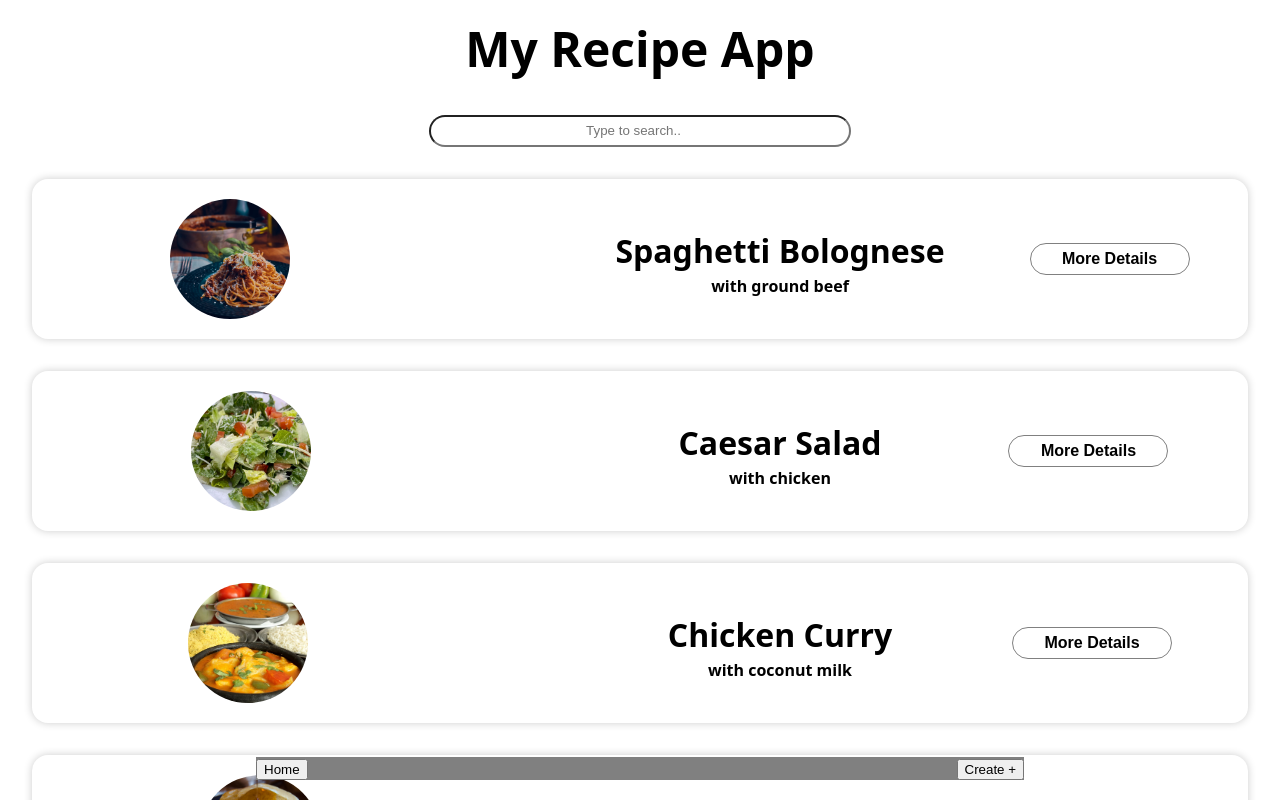
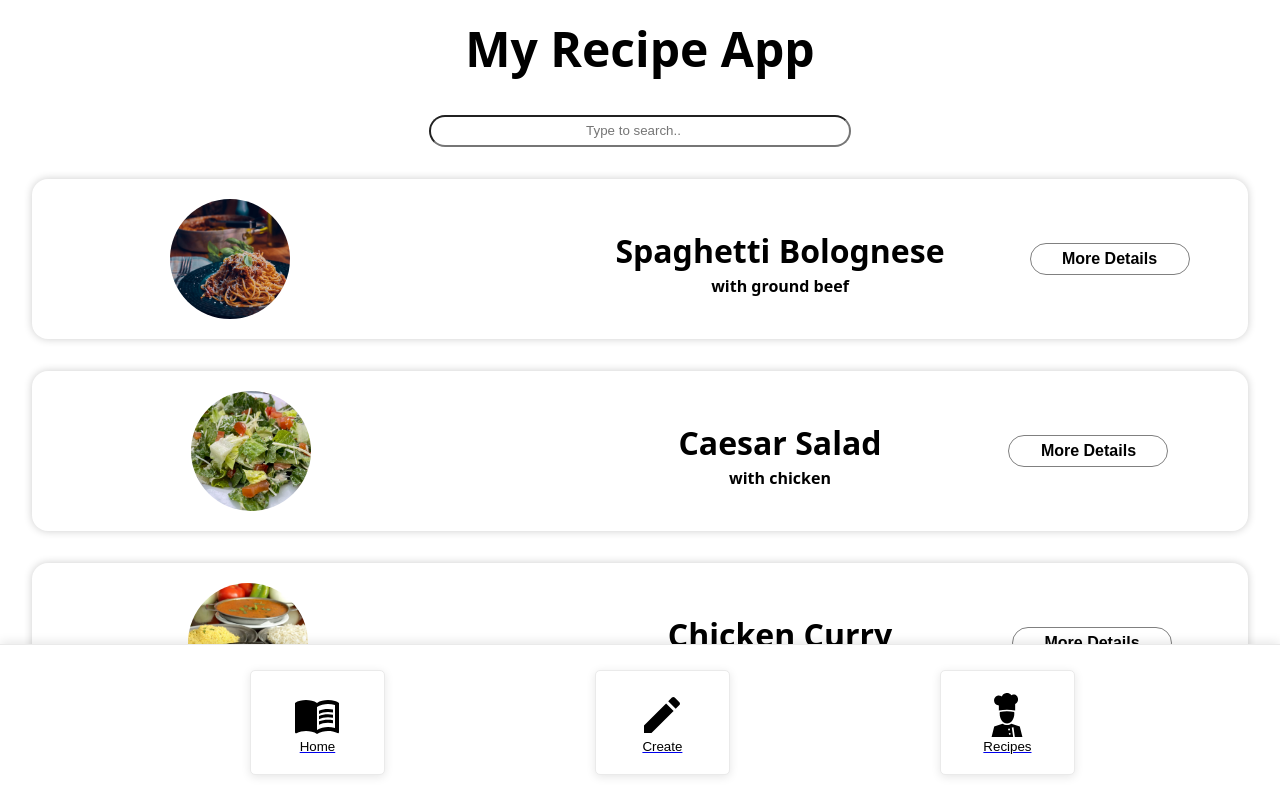
Before and after one commit to Leviron/Capstone-project, a Next.js app: page / in a window 1280 px wide. Shown: the top 800 px of the page. Built offline with nearby package versions, Linux system fonts and the light colour scheme.

Commit message:
Add Navbar plus Styling with Icons

```diff
--- a/components/Card/Card.styled.js
+++ b/components/Card/Card.styled.js
@@ -50,6 +50,7 @@ export const MoreDetailButton = styled.button`
   font-weight: bold;
   text-align: center;
   justify-content: flex-end;
+  cursor: pointer;
 
   &:hover {
     background-color: black;
--- a/components/Navbar/Navbar-styles.js
+++ b/components/Navbar/Navbar-styles.js
@@ -1,14 +1,75 @@
 import styled from "styled-components";
+import { GiCook } from "react-icons/gi";
+import { IoMdCreate } from "react-icons/io";
+import { MdMenuBook } from "react-icons/md";
 
 export const NavContainer = styled.nav`
   position: fixed;
-  bottom: 20px;
-  left: 20%;
-  right: 20%;
+  bottom: 0;
+  left: 0;
+  right: 0;
+  background-color: #fff;
   display: flex;
-  justify-content: space-between;
+  justify-content: space-evenly;
   align-items: center;
-  background-color: grey;
+  padding: 25px;
+  width: 100%;
+  border-top: 1px solid #eaeaea;
+  box-shadow: 0px -2px 10px rgba(0, 0, 0, 0.1);
 `;
 
-export const NavButton = styled.button``;
+export const NavButton = styled.button`
+  cursor: pointer;
+  display: flex;
+  flex-direction: column;
+  align-items: center;
+  justify-content: center;
+  padding: 20px;
+  border-radius: 5px;
+  border: 1px solid #eaeaea;
+  box-shadow: 0px 2px 10px rgba(0, 0, 0, 0.1);
+  background-color: white;
+  margin-left: 30px;
+  margin-right: 30px;
+  width: 90%;
+`;
+
+export const MyRecipesIcon = styled(GiCook)`
+  font-size: 3rem;
+  display: flex;
+  flex-direction: column;
+  align-items: center;
+  icon-align: center;
+
+  a {
+    font-size: 0.8rem;
+    text-decoration: none;
+  }
+`;
+
+export const AddRecipesIcon = styled(IoMdCreate)`
+  font-size: 3rem;
+  display: flex;
+  flex-direction: column;
+  align-items: center;
+  icon-align: center;
+  text-align: center;
+
+  a {
+    font-size: 0.8rem;
+    text-align: center;
+  }
+`;
+
+export const HomeIcon = styled(MdMenuBook)`
+  font-size: 3rem;
+  display: flex;
+  flex-direction: column;
+  align-items: center;
+  icon-align: center;
+
+  a {
+    font-size: 0.8rem;
+    text-align: center;
+  }
+`;
--- a/components/Navbar/index.js
+++ b/components/Navbar/index.js
@@ -1,14 +1,32 @@
-import { CreateButton, NavButton, NavContainer } from "./Navbar-styles";
+import {
+  NavButton,
+  NavContainer,
+  MyRecipesIcon,
+  AddRecipesIcon,
+  HomeIcon,
+} from "./Navbar-styles";
 import Link from "next/link";
 
 export default function NavigationBar() {
   return (
     <NavContainer>
       <Link href="/">
-        <NavButton href="/">Home</NavButton>
+        <NavButton>
+          <HomeIcon />
+          <a>Home</a>
+        </NavButton>
       </Link>
       <Link href="/create">
-        <NavButton href="/">Create +</NavButton>
+        <NavButton href="/">
+          <AddRecipesIcon />
+          <a>Create</a>
+        </NavButton>
+      </Link>
+      <Link href="/">
+        <NavButton href="/">
+          <MyRecipesIcon />
+          <a>Recipes</a>
+        </NavButton>
       </Link>
     </NavContainer>
   );
--- a/package.json
+++ b/package.json
@@ -11,11 +11,13 @@
     "test:watch": "jest --watchAll"
   },
   "dependencies": {
+    "@react-icons/all-files": "^4.1.0",
     "eslint": "8.35.0",
     "eslint-config-next": "13.2.3",
     "next": "13.2.3",
     "react": "18.2.0",
     "react-dom": "18.2.0",
+    "react-icons": "^4.10.1",
     "styled-components": "^5.3.11"
   },
   "devDependencies": {
```
Also changed, not shown: 1 other file (tests, documents, lock files or other folders).
